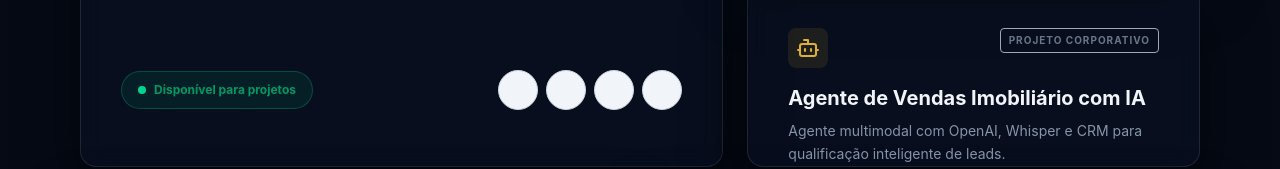
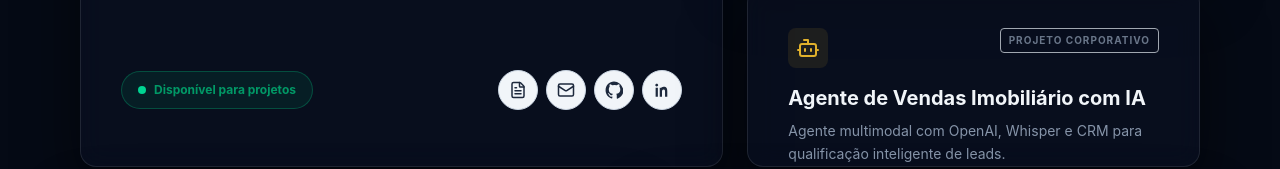
Before and after one commit to Wallace-Pereira1/portfolio-v2, a React (Vite) app: page / in a window 1280 px wide. Shown: the part 539-708 px from the top of the page. Built offline with nearby package versions, Linux system fonts and the light colour scheme.

Commit message:
fix(safari): corrigir colapso de opacidade no modo escuro usando fallbacks solidos

```diff
--- a/src/App.tsx
+++ b/src/App.tsx
@@ -259,35 +259,35 @@ export default function App() {
                         <span key={language}>{currentInfo.status}</span>
                       </div>
 
-                      {/* Botões das Redes Sociais com Herança de Cor Corrigida de Forma Estrita */}
+                      {/* Botões das Redes Sociais - Ajustados Explicitamente para Modo Escuro no iOS */}
                       <div className="flex items-center gap-2">
                         <button
                           onClick={() => setIsResumeOpen(true)}
-                          className="inline-flex h-10 w-10 items-center justify-center rounded-full border border-slate-300 dark:border-white/10 bg-slate-100 dark:bg-white/10 text-[var(--text-primary)] transition-all hover:bg-slate-200 dark:hover:bg-white/20"
+                          className="inline-flex h-10 w-10 items-center justify-center rounded-full border border-slate-300 dark:border-white/10 bg-slate-100 dark:bg-[#121c33] text-slate-800 dark:text-slate-200 transition-all hover:bg-slate-200 dark:hover:bg-white/10"
                           aria-label={currentInfo.resume}
                           title={currentInfo.resume}
                         >
-                          <FileText size={18} className="text-[var(--text-primary)]" />
+                          <FileText size={18} className="text-slate-800 dark:text-slate-200" />
                         </button>
 
                         <a
                           href="mailto:wallacepereira@proton.me"
-                          className="inline-flex h-10 w-10 items-center justify-center rounded-full border border-slate-300 dark:border-white/10 bg-slate-100 dark:bg-white/10 text-[var(--text-primary)] transition-all hover:bg-slate-200 dark:hover:bg-white/20 hover:text-gold-500"
+                          className="inline-flex h-10 w-10 items-center justify-center rounded-full border border-slate-300 dark:border-white/10 bg-slate-100 dark:bg-[#121c33] text-slate-800 dark:text-slate-200 transition-all hover:bg-slate-200 dark:hover:bg-white/10"
                           aria-label="Email"
                           title="Email"
                         >
-                          <Mail size={18} className="text-[var(--text-primary)] hover:text-gold-500" />
+                          <Mail size={18} className="text-slate-800 dark:text-slate-200" />
                         </a>
 
                         <a
                           href="https://github.com/Wallace-Pereira1"
                           target="_blank"
                           rel="noreferrer"
-                          className="inline-flex h-10 w-10 items-center justify-center rounded-full border border-slate-300 dark:border-white/10 bg-slate-100 dark:bg-white/10 text-[var(--text-primary)] transition-all hover:bg-slate-200 dark:hover:bg-white/20 hover:text-gold-500"
+                          className="inline-flex h-10 w-10 items-center justify-center rounded-full border border-slate-300 dark:border-white/10 bg-slate-100 dark:bg-[#121c33] text-slate-800 dark:text-slate-200 transition-all hover:bg-slate-200 dark:hover:bg-white/10"
                           aria-label="GitHub"
                           title="GitHub"
                         >
-                          <span className="text-[var(--text-primary)] hover:text-gold-500">
+                          <span className="text-slate-800 dark:text-slate-200">
                             <GitHubIcon size={18} />
                           </span>
                         </a>
@@ -295,11 +295,11 @@ export default function App() {
                           href="https://www.linkedin.com/in/wallacepereira-in/"
                           target="_blank"
                           rel="noreferrer"
-                          className="inline-flex h-10 w-10 items-center justify-center rounded-full border border-slate-300 dark:border-white/10 bg-slate-100 dark:bg-white/10 text-[var(--text-primary)] transition-all hover:bg-slate-200 dark:hover:bg-white/20 hover:text-gold-500"
+                          className="inline-flex h-10 w-10 items-center justify-center rounded-full border border-slate-300 dark:border-white/10 bg-slate-100 dark:bg-[#121c33] text-slate-800 dark:text-slate-200 transition-all hover:bg-slate-200 dark:hover:bg-white/10"
                           aria-label="LinkedIn"
                           title="LinkedIn"
                         >
-                          <span className="text-[var(--text-primary)] hover:text-gold-500">
+                          <span className="text-slate-800 dark:text-slate-200">
                             <LinkedInIcon size={18} />
                           </span>
                         </a>
@@ -384,7 +384,7 @@ export default function App() {
                     <motion.span
                       key={item}
                       whileHover={{ scale: 1.05, y: -2 }}
-                      className="flex items-center gap-2 px-4 py-2 bg-slate-100/50 dark:bg-white/5 border border-slate-200 dark:border-white/10 rounded-lg text-sm font-medium text-[var(--text-primary)] opacity-90 hover:bg-slate-200 dark:hover:bg-white/10 transition-all cursor-default"
+                      className="flex items-center gap-2 px-4 py-2 bg-slate-100/50 dark:bg-[#121c33] border border-slate-200 dark:border-white/10 rounded-lg text-sm font-medium text-slate-800 dark:text-slate-200 hover:bg-slate-200 dark:hover:bg-white/10 transition-all cursor-default"
                     >
                       <StackIcon name={item} />
                       {item}
--- a/src/components/ProjectModal.tsx
+++ b/src/components/ProjectModal.tsx
@@ -172,7 +172,7 @@ export function ProjectModal({ open, project, onClose }: ProjectModalProps) {
                   {project.technologies.map((tech) => (
                     <span
                       key={tech}
-                        className="rounded-full border border-slate-300 dark:border-white/10 bg-slate-200/50 dark:bg-white/10 px-3 py-1 text-xs font-semibold text-[var(--text-primary)]"
+                      className="rounded-full border border-slate-300 dark:border-white/10 bg-[var(--badge-bg-mobile)] px-3 py-1 text-xs font-semibold text-slate-800 dark:text-slate-200"
                     >
                       {tech}
                     </span>
--- a/src/index.css
+++ b/src/index.css
@@ -19,9 +19,9 @@
   --card-border: rgba(15, 23, 42, 0.08);
   --shadow-glass: 0 10px 30px rgba(15, 23, 42, 0.03);
 
-  /* Fallbacks para corrigir os blocos invisíveis/brancos no iOS */
-  --badge-bg: rgba(15, 23, 42, 0.05);
-  --badge-border: rgba(15, 23, 42, 0.1);
+  /* Cores sólidas seguras para elementos interativos em modo claro */
+  --btn-bg-mobile: #f1f5f9;
+  --badge-bg-mobile: rgba(15, 23, 42, 0.05);
 }
 
 /* 3. Escopo Globais de Tema - Modo Escuro (Fundo Corrigido para WebKit) */
@@ -35,9 +35,9 @@
   --card-border: rgba(255, 255, 255, 0.1);
   --shadow-glass: 0 24px 60px rgba(0, 0, 0, 0.55);
 
-  /* Fallbacks para corrigir os blocos invisíveis/brancos no iOS */
-  --badge-bg: rgba(255, 255, 255, 0.06);
-  --badge-border: rgba(255, 255, 255, 0.1);
+  /* Solução do Bug iOS: Cores hexadecimais sólidas escuras para os botões e badges */
+  --btn-bg-mobile: #121c33;
+  --badge-bg-mobile: #121c33;
 }
 
 /* 4. Classes Utilitárias Glassmorphism */
@@ -74,6 +74,12 @@
     transition: background-color 0.3s ease, color 0.3s ease;
   }
 
+  /* Garante rolagem elástica ultra suave em touchscreens */
+  .overflow-y-auto {
+    overflow-y: auto;
+    -webkit-overflow-scrolling: touch;
+  }
+
   ::selection {
     background: rgba(225, 177, 44, 0.25);
   }
```
Lines whose indentation alone changed are shown as unchanged.
